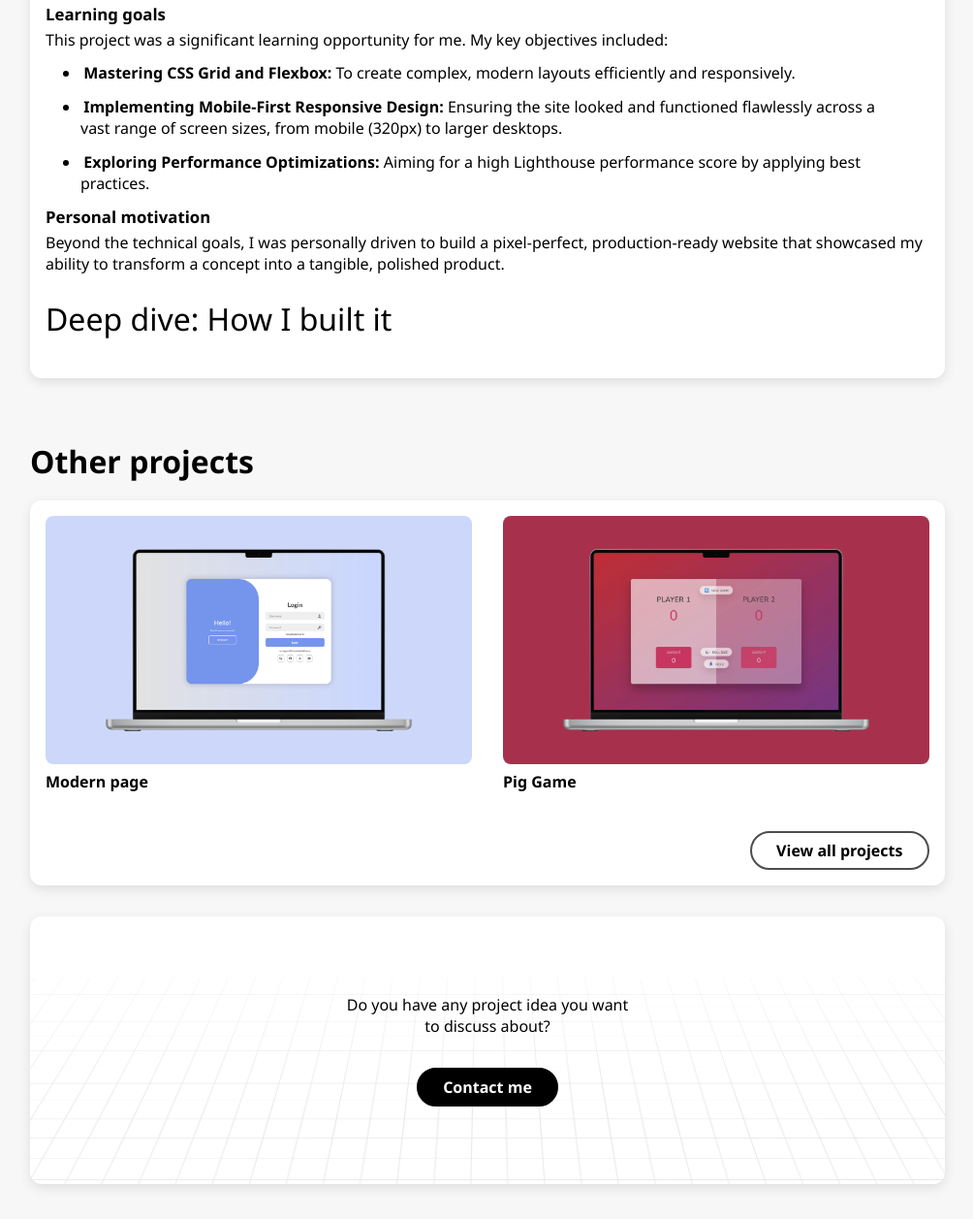
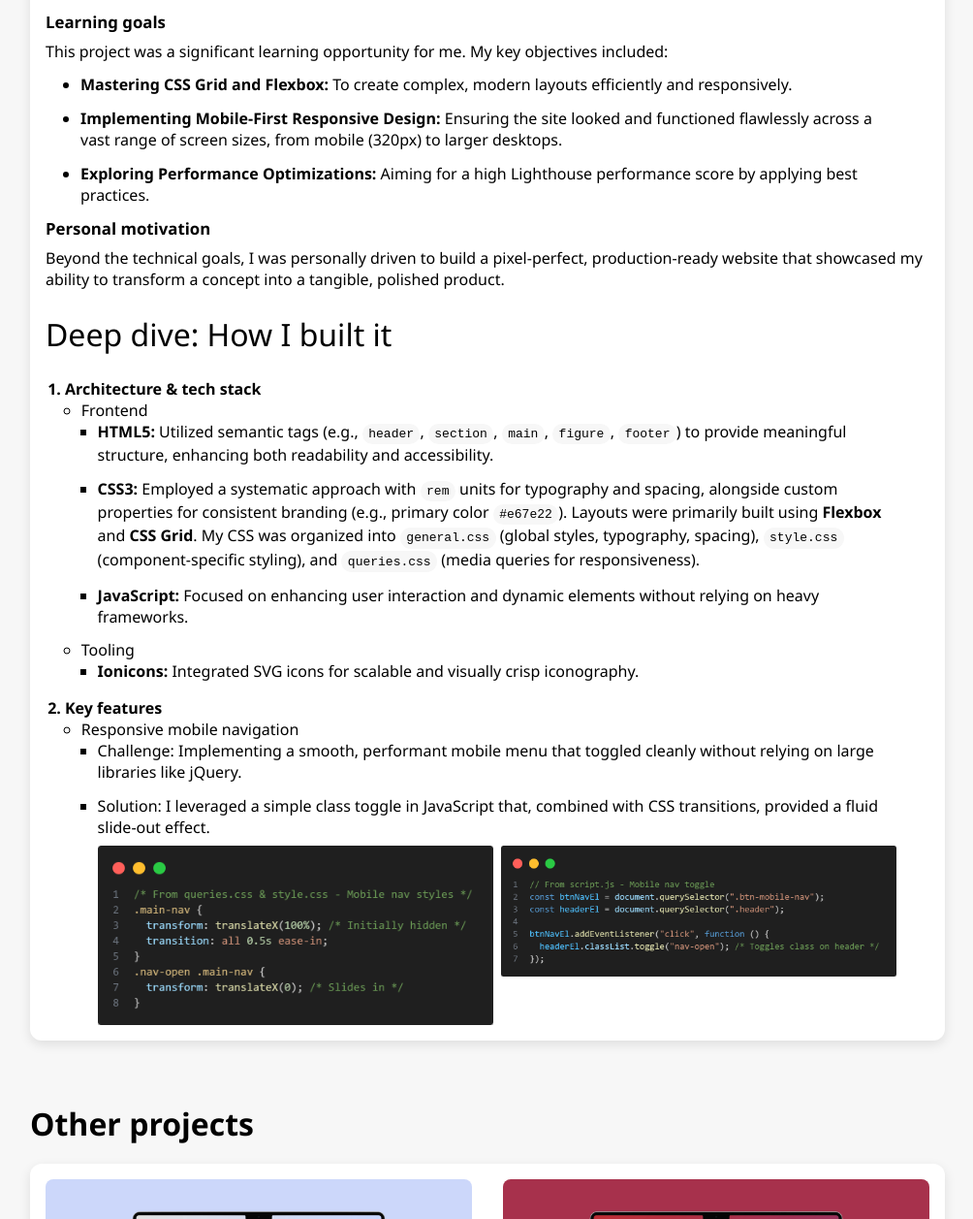
Before and after one commit to imranbinmanzoor/my-portfolio, a plain HTML site: page 4-PROJECTS/Project-1/project-1.html in a window 1280 px wide. Shown: the part 1165-2422 px from the top of the page at 97% size, without its empty margins (273-1277 px from the left). Drawn offline with Linux system fonts and the light colour scheme.

Commit message:
Added code pics

```diff
--- a/4-PROJECTS/Project-1/project-1.css
+++ b/4-PROJECTS/Project-1/project-1.css
@@ -155,7 +155,7 @@
 .heading-2 {
   font-size: 1.05rem;
   font-weight: 600;
-  margin-bottom: 4px;
+  margin-bottom: 8px;
 }
 
 .project-details-text p {
@@ -176,7 +176,7 @@
 
 ul,
 ol {
-  text-indent: 0.2rem;
+  text-indent: 0rem;
   padding-left: 4px;
 }
 
@@ -223,7 +223,7 @@ ol {
 
 code {
   background-color: var(--white-97);
-  padding: 0.2rem 0.4rem 0.2rem 0.2rem;
+  padding: 0.2rem 0.4rem;
   border-radius: 1000px;
 
   font-family: monospace;
@@ -232,6 +232,18 @@ code {
   display: inline-flex;
   align-items: center;
   justify-content: center;
+}
+
+.code-pic {
+  width: 50%;
+  object-fit: contain;
+  margin-top: 8px;
+}
+
+.code-pics-cont {
+  display: flex;
+  gap: 8px;
+  align-items: start;
 }
 
 /* ---------- QUERIES ---------- */
--- a/4-PROJECTS/Project-1/project-1.html
+++ b/4-PROJECTS/Project-1/project-1.html
@@ -234,6 +234,51 @@
                 <div class="heading-2">Personal motivation</div>
                 <p>Beyond the technical goals, I was personally driven to build a pixel-perfect, production-ready website that showcased my ability to transform a concept into a tangible, polished product.</p>
                 <div class="heading-1">Deep dive: How I built it</div>
+                <ol>
+                  <li>Architecture & tech stack
+                    <ul>
+                      <li>Frontend
+                        <ul>
+                          <li>
+                            <strong>HTML5:</strong> Utilized semantic tags (e.g., <code>header</code>, <code>section</code>, <code>main</code>, <code>figure</code>, <code>footer</code>) to provide meaningful structure, enhancing both readability and accessibility.
+                          </li>
+                          <li>
+                            <strong>CSS3:</strong> Employed a systematic approach with <code>rem</code> units for typography and spacing, alongside custom properties for consistent branding (e.g., primary color <code>#e67e22</code>). Layouts were primarily built using <strong>Flexbox</strong> and <strong>CSS Grid</strong>. My CSS was organized into <code>general.css</code> (global styles, typography, spacing), <code>style.css</code> (component-specific styling), and <code>queries.css</code> (media queries for responsiveness).
+                          </li>
+                          <li>
+                            <strong>JavaScript:</strong> Focused on enhancing user interaction and dynamic elements without relying on heavy frameworks.
+                          </li>
+                        </ul>
+                      </li>
+                      <li>Tooling
+                        <ul>
+                          <li>
+                            <strong>Ionicons:</strong> Integrated SVG icons for scalable and visually crisp iconography.
+                          </li>
+                        </ul>
+                      </li>
+                    </ul>
+                  </li>
+                  <li>Key features
+                    <ul>
+                      <li>
+                        Responsive mobile navigation
+                        <ul>
+                          <li>
+                            Challenge: Implementing a smooth, performant mobile menu that toggled cleanly without relying on large libraries like jQuery.
+                          </li>
+                          <li>
+                            Solution: I leveraged a simple class toggle in JavaScript that, combined with CSS transitions, provided a fluid slide-out effect.
+                            <div class="code-pics-cont">
+                              <img class="code-pic" src="../../IMAGES/code-1.png" alt="code">
+                              <img class="code-pic" src="../../IMAGES/code-2.png" alt="code">
+                            </div>
+                          </li>
+                        </ul>
+                      </li>
+                    </ul>
+                  </li>
+                </ol>
                 </div>
             </div>
             <!----- Brief projects ----->
```
Also changed, not shown: snaps.css (added, +8 -0 lines), snaps.js (added, +7 -0 lines), IMAGES/code-1.png (added), IMAGES/code-2.png (added), snaps.html (added).
